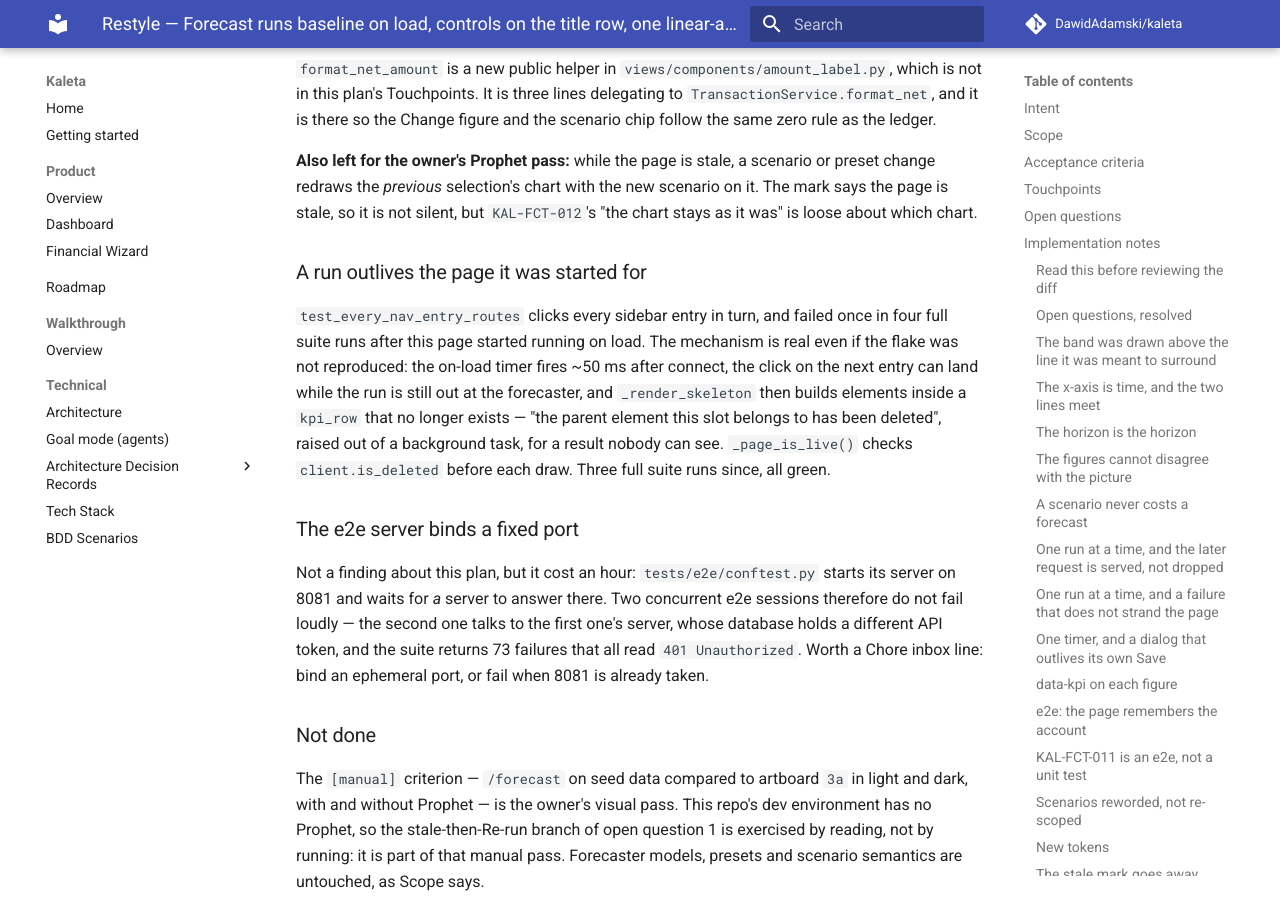
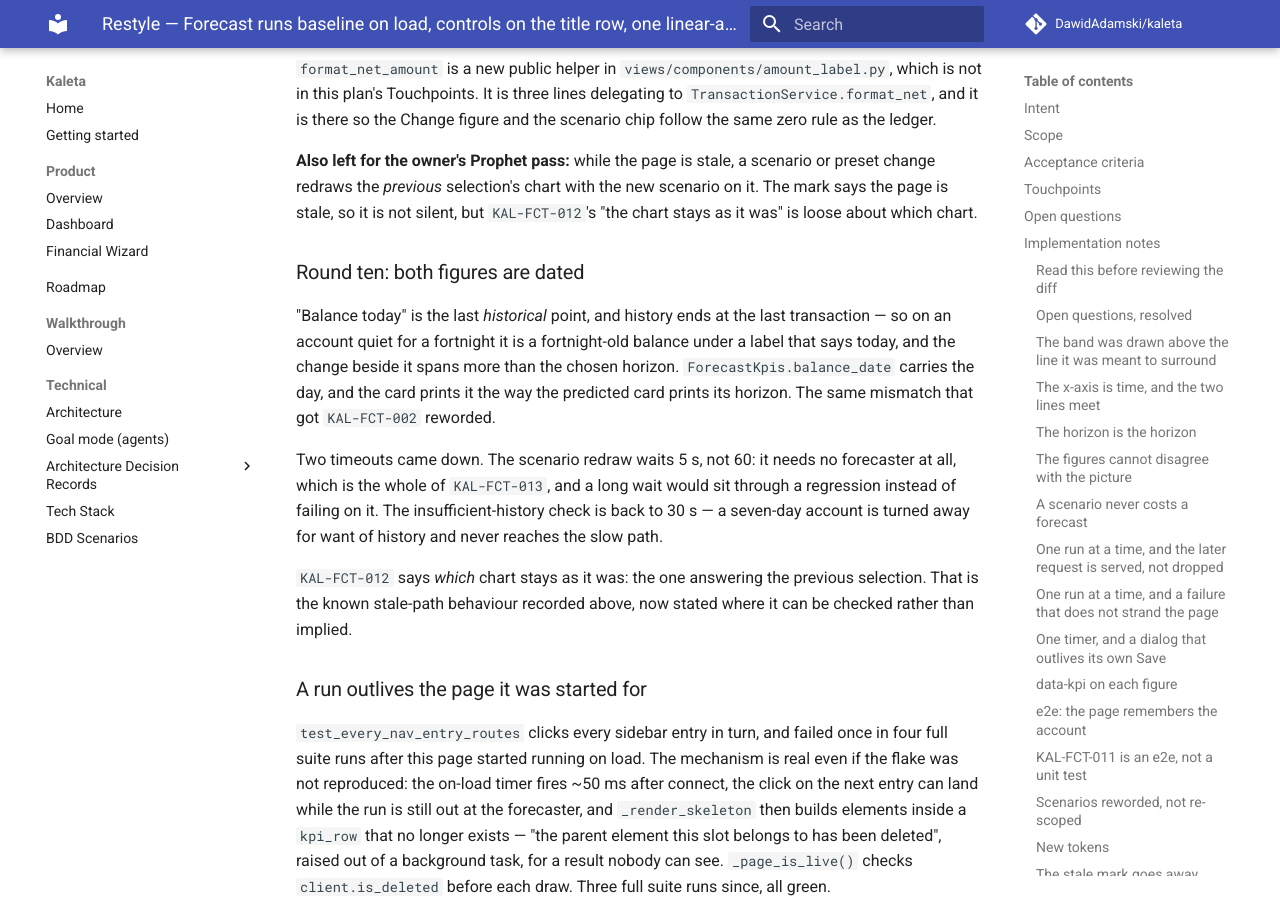
Before and after one commit to DawidAdamski/kaleta, an MkDocs documentation site: the page built from docs/plans/restyle-forecast-on-load.md, in a window 1280 px wide and 900 px high, scrolled down 10258 px. Built offline with MkDocs 1.6.1 and Material for MkDocs 9.7.7, drawn with Linux system fonts in a browser that asks for light colours; comment, search, counter and statistics services are not loaded.

Commit message:
fix(forecast): both figures are dated, and a redraw waits like a redraw
Tenth review round on artboard 3a.

"Balance today" is the last historical point, and history ends at the last
transaction — so on an account quiet for a fortnight it is a fortnight-old
balance under a label saying today, with a change beside it spanning more
than the chosen horizon. `ForecastKpis.balance_date` carries the day and the
card prints it, the way the predicted card prints its horizon.

The scenario redraw waits 5 s rather than 60: it needs no forecaster at all,
which is the whole of KAL-FCT-013, and a long wait would sit through a
regression instead of failing on it. The insufficient-history check is back
to 30 s — a seven-day account never reaches the slow path.

KAL-FCT-012 says which chart stays as it was: the one answering the previous
selection.

Co-Authored-By: Claude Opus 5 (1M context) <noreply@anthropic.com>
Claude-Session: https://claude.ai/code/session_0152AYpRfMD2oD5sjv3sg3qi

```diff
--- a/docs/plans/restyle-forecast-on-load.md
+++ b/docs/plans/restyle-forecast-on-load.md
@@ -478,6 +478,25 @@ scenario or preset change redraws the *previous* selection's chart with the
 new scenario on it. The mark says the page is stale, so it is not silent, but
 `KAL-FCT-012`'s "the chart stays as it was" is loose about which chart.
 
+### Round ten: both figures are dated
+
+"Balance today" is the last *historical* point, and history ends at the last
+transaction — so on an account quiet for a fortnight it is a fortnight-old
+balance under a label that says today, and the change beside it spans more
+than the chosen horizon. `ForecastKpis.balance_date` carries the day, and the
+card prints it the way the predicted card prints its horizon. The same
+mismatch that got `KAL-FCT-002` reworded.
+
+Two timeouts came down. The scenario redraw waits 5 s, not 60: it needs no
+forecaster at all, which is the whole of `KAL-FCT-013`, and a long wait would
+sit through a regression instead of failing on it. The insufficient-history
+check is back to 30 s — a seven-day account is turned away for want of
+history and never reaches the slow path.
+
+`KAL-FCT-012` says *which* chart stays as it was: the one answering the
+previous selection. That is the known stale-path behaviour recorded above,
+now stated where it can be checked rather than implied.
+
 ### A run outlives the page it was started for
 
 `test_every_nav_entry_routes` clicks every sidebar entry in turn, and failed
```
Also changed, not shown: docs/bdd.md (+1 -1 lines), 4 other files.
